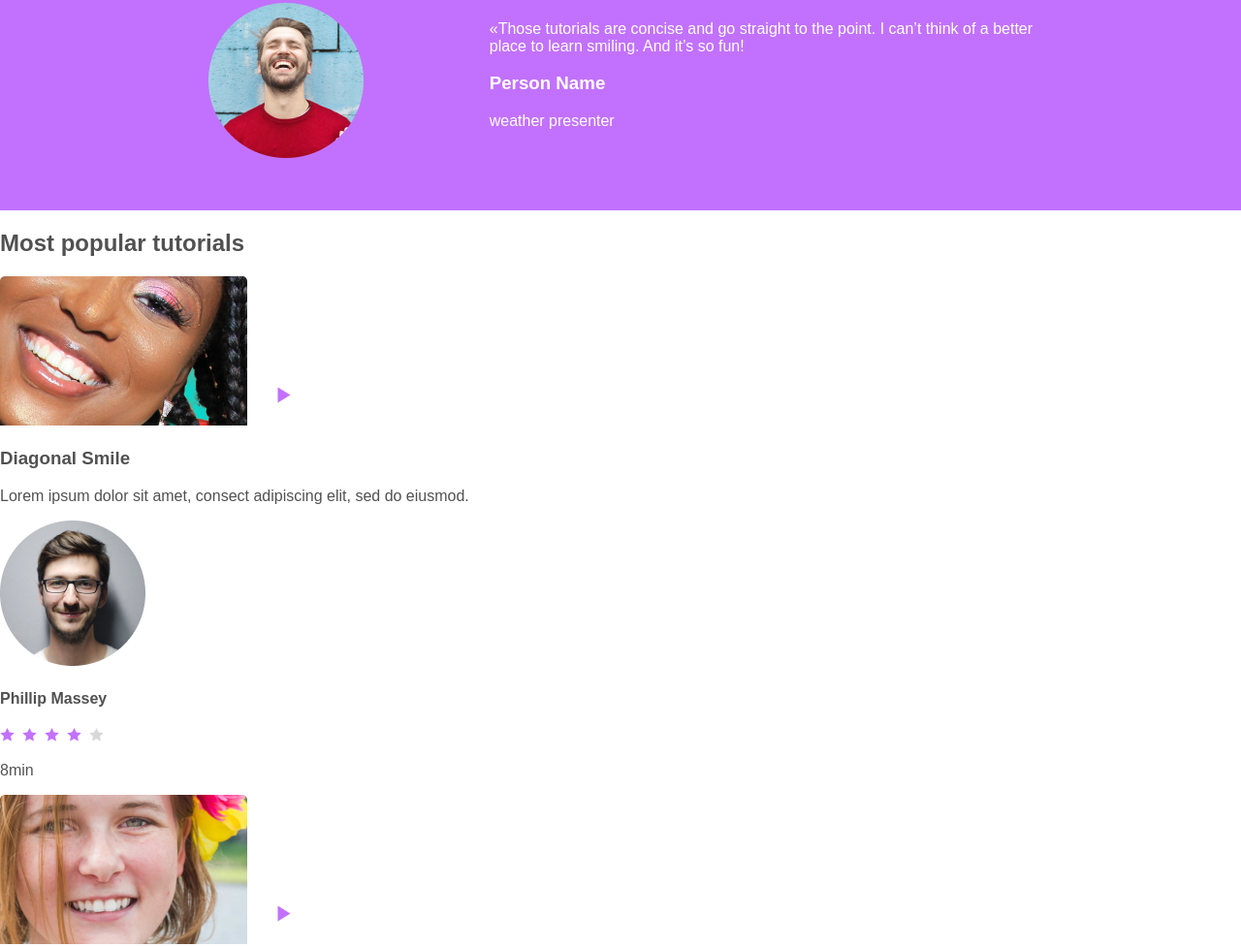
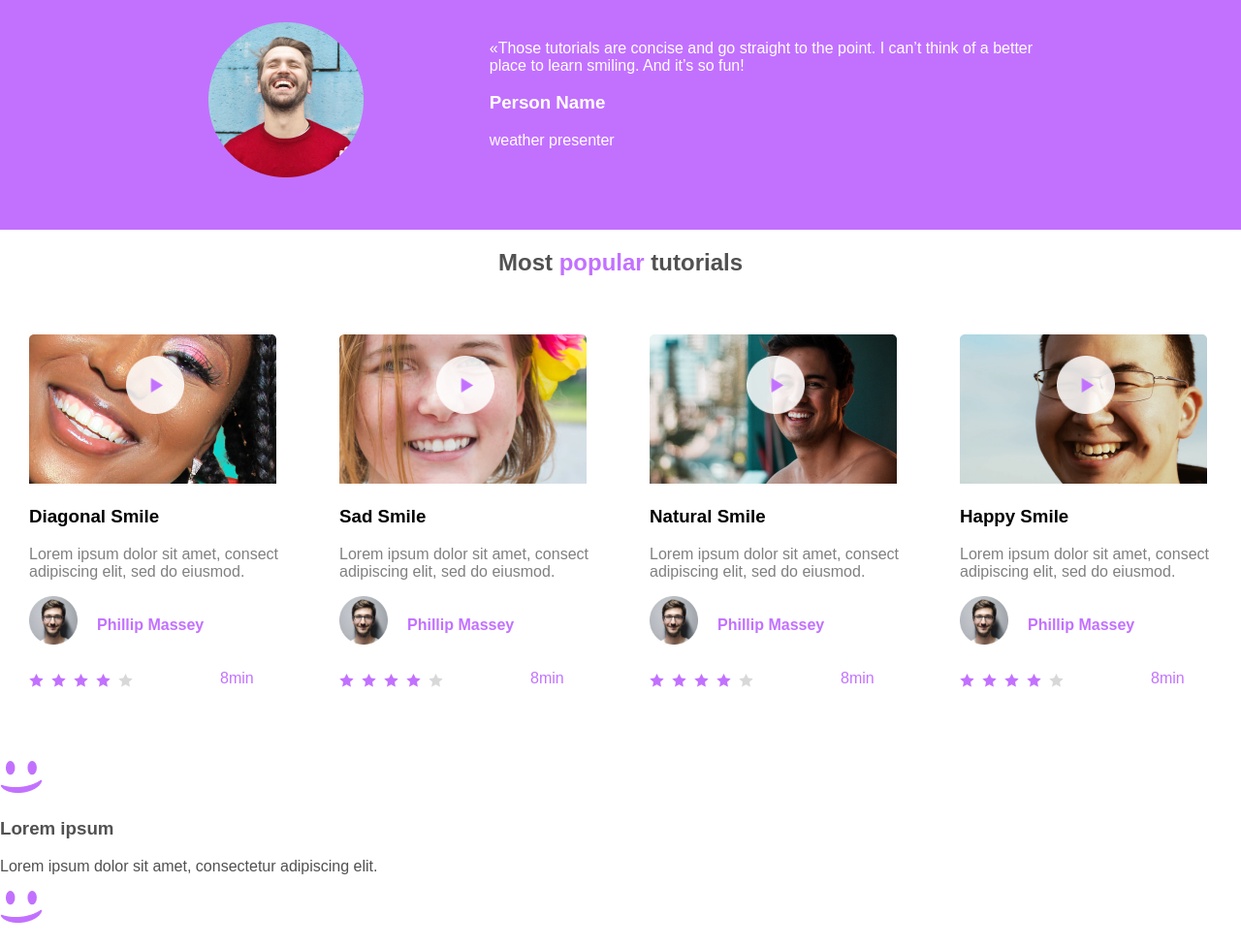
Before and after one commit to fatyyyjb/alx_html_css, a plain HTML site: page css_advanced/index.html in a window 1280 px wide. Shown: the part 972-1949 px from the top of the page at 97% size. Drawn offline with Linux system fonts and the light colour scheme.

Commit message:
add styling to the videos list section

```diff
--- a/css_advanced/index.html
+++ b/css_advanced/index.html
@@ -74,72 +74,71 @@
                     <p>weather presenter</p>
                 </div>
             </section>
-
-            <section>
-                <h2>Most popular tutorials</h2>
-                <div>
+            <h2 class="most-popular"> Most <span class="popular"> popular </span> tutorials</h2>
+            <section class="rating-sect">
+                <div class="video-list">
                     <img src="images/9.png" alt="">
-                    <img src="images/play.png" alt="">
-                    <h3>Diagonal Smile</h3>
-                    <p>Lorem ipsum dolor sit amet, consect adipiscing elit, sed do eiusmod.</p>
-                    <div>
-                        <img src="images/1.png" alt="">
+                    <img class="play" src="images/play.png" alt="">
+                    <h3 class="dia">Diagonal Smile</h3>
+                    <p class="lorem1">Lorem ipsum dolor sit amet, consect adipiscing elit, sed do eiusmod.</p>
+                    <div class="Phillip">
+                        <img class="Phillip-pic" src="images/1.png" alt="">
                         <h4>Phillip Massey</h4>
                     </div>
-                    <div>
+                    <div class="rating">
                         <div>
-                            <i><img src="images/rating.png" alt=""></i>
+                            <i><img class="rating-pic" src="images/rating.png" alt=""></i>
                         </div>
                         <p>8min</p>
                     </div>
                 </div>
 
-                <div>
+                <div class="video-list">
                     <img src="images/7.png" alt="">
-                    <img src="images/play.png" alt="">
-                    <h3>Sad Smile</h3>
-                    <p>Lorem ipsum dolor sit amet, consect adipiscing elit, sed do eiusmod.</p>
-                    <div>
-                        <img src="images/1.png" alt="">
+                    <img  class="play" src="images/play.png" alt="">
+                    <h3 class="dia">Sad Smile</h3>
+                    <p class="lorem1">Lorem ipsum dolor sit amet, consect adipiscing elit, sed do eiusmod.</p>
+                    <div class="Phillip">
+                        <img class="Phillip-pic" src="images/1.png" alt="">
                         <h4>Phillip Massey</h4>
                     </div>
-                    <div>
+                    <div class="rating">
                         <div>
-                            <i><img src="images/rating.png" alt=""></i>
+                            <i><img class="rating-pic" src="images/rating.png" alt=""></i>
                         </div>
                         <p>8min</p>
                     </div>
                 </div>
 
-                <div>
+                <div class="video-list">
                     <img src="images/8.png" alt="">
-                    <img src="images/play.png" alt="">
-                    <h3>Natural Smile</h3>
-                    <p>Lorem ipsum dolor sit amet, consect adipiscing elit, sed do eiusmod.</p>
-                    <div>
-                        <img src="images/1.png" alt="">
+                    <img  class="play" src="images/play.png" alt="">
+                    <h3 class="dia">Natural Smile</h3>
+                    <p class="lorem1">Lorem ipsum dolor sit amet, consect adipiscing elit, sed do eiusmod.</p>
+                    <div class="Phillip">
+                        <img class="Phillip-pic" src="images/1.png" alt="">
                         <h4>Phillip Massey</h4>
                     </div>
-                    <div>
+                    <div class="rating">
                         <div>
-                            <i><img src="images/rating.png" alt=""></i>
+                            <i><img class="rating-pic" src="images/rating.png" alt=""></i>
                         </div>
                         <p>8min</p>
                     </div>
                 </div>
 
-                <div>
+                <div class="video-list">
                     <img src="images/6.png" alt="">
-                    <img src="images/play.png" alt="">
-                    <h3>Happy Smile</h3>
-                    <p>Lorem ipsum dolor sit amet, consect adipiscing elit, sed do eiusmod.</p>
-                    <div>
-                        <img src="images/1.png" alt="">
+                    <img  class="play" src="images/play.png" alt="">
+                    <h3 class="dia">Happy Smile</h3>
+                    <p class="lorem1">Lorem ipsum dolor sit amet, consect adipiscing elit, sed do eiusmod.</p>
+                    <div class="Phillip">
+                        <img class="Phillip-pic" src="images/1.png" alt="">
                         <h4>Phillip Massey</h4>
                     </div>
-                    <div>
+                    <div class="rating">
                         <div>
-                            <i><img src="images/rating.png" alt=""></i>
+                            <i><img class="rating-pic" src="images/rating.png" alt=""></i>
                         </div>
                         <p>8min</p>
                     </div>
--- a/css_advanced/styles.css
+++ b/css_advanced/styles.css
@@ -75,6 +75,7 @@ a{
     align-items: center;
     display: flex;
     margin-top: 90px;
+    margin-bottom: 20px;
 }
 .prospics{
     border-radius: 100px;
@@ -95,3 +96,59 @@ a{
 .quots{
     margin: 0px;
 }
+
+
+
+.most-popular{
+    text-align: center;
+}
+.popular{
+    color: #C271FF;
+}
+.rating-sect{
+    display: flex;
+    flex-wrap: wrap;
+    gap: 0px;
+    padding: 20px 0px;
+    justify-content: space-around;
+}
+.video-list{
+    position: relative;
+    padding: 20px;
+    width: 260px;
+    border-radius:12px;
+    box-shadow: 0 4px 10px rgba(0, 0, 0, 0, 1);
+}
+.play{
+    position: absolute;
+    top: 10%;
+    left: 40%;
+    width: 20%;
+    z-index: 2;
+}
+
+.Phillip{
+    display: flex;
+    justify-content: start;
+    gap: 20px;
+    color: #C271FF;
+}
+.Phillip-pic{
+    width: 50px;
+    height: 50px;
+}
+.rating{
+    display: flex;
+    justify-content: start;
+    gap: 90px;
+    color: #C271Ff;
+}
+.rating-pic{
+    margin-top: 20px;
+}
+.dia{
+    color: #000;
+}
+.lorem1{
+    color: gray;
+}
```
